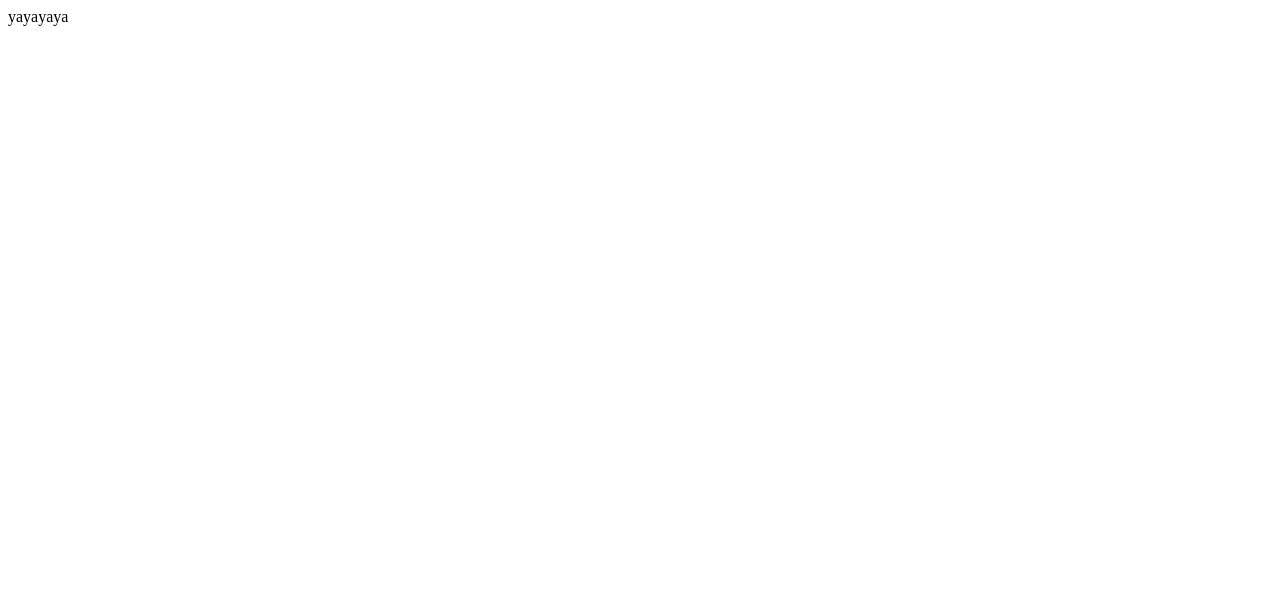
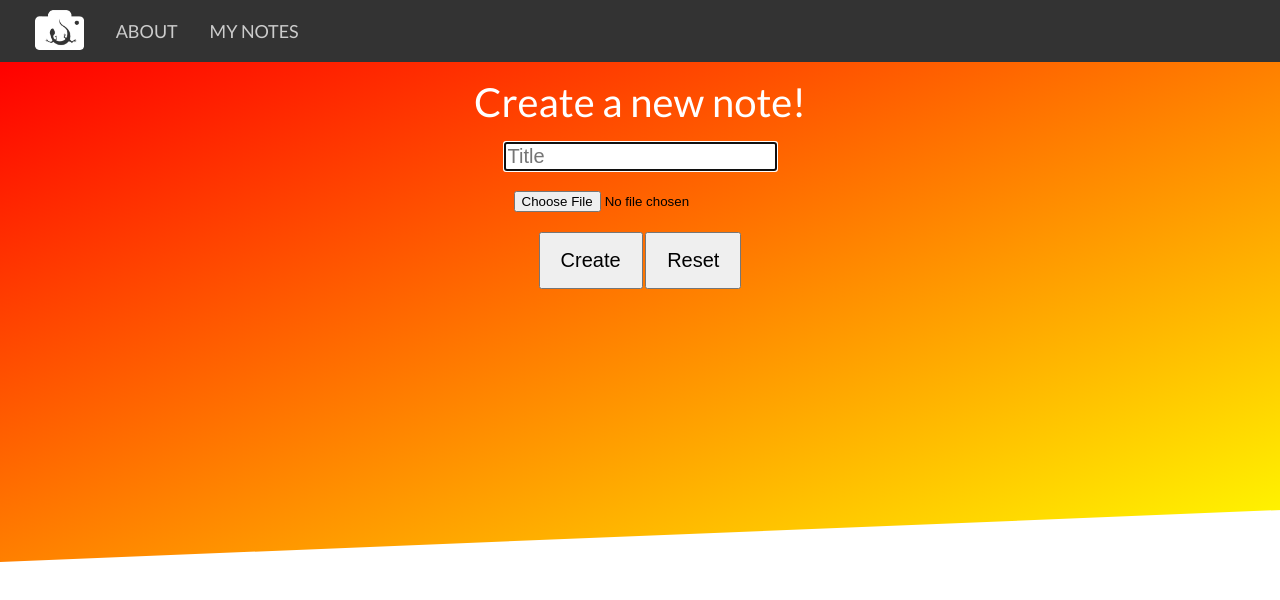
Before and after one commit to teilijlex/H_newtsnap, a plain HTML site: page index.html in a window 1280 px wide. Drawn offline with Linux system fonts and the light colour scheme.

Commit message:
update the document
v1

```diff
--- /dev/null
+++ b/css/browser_reset.css
@@ -0,0 +1,48 @@
+/* http://meyerweb.com/eric/tools/css/reset/
+   v2.0 | 20110126
+   License: none (public domain)
+*/
+
+html, body, div, span, applet, object, iframe,
+h1, h2, h3, h4, h5, h6, p, blockquote, pre,
+a, abbr, acronym, address, big, cite, code,
+del, dfn, em, img, ins, kbd, q, s, samp,
+small, strike, strong, sub, sup, tt, var,
+b, u, i, center,
+dl, dt, dd, ol, ul, li,
+fieldset, form, label, legend,
+table, caption, tbody, tfoot, thead, tr, th, td,
+article, aside, canvas, details, embed,
+figure, figcaption, footer, header, hgroup,
+menu, nav, output, ruby, section, summary,
+time, mark, audio, video {
+	margin: 0;
+	padding: 0;
+	border: 0;
+	font-size: 100%;
+	font: inherit;
+	vertical-align: baseline;
+}
+/* HTML5 display-role reset for older browsers */
+article, aside, details, figcaption, figure,
+footer, header, hgroup, menu, nav, section {
+	display: block;
+}
+body {
+	line-height: 1;
+}
+ol, ul {
+	list-style: none;
+}
+blockquote, q {
+	quotes: none;
+}
+blockquote:before, blockquote:after,
+q:before, q:after {
+	content: '';
+	content: none;
+}
+table {
+	border-collapse: collapse;
+	border-spacing: 0;
+}
--- /dev/null
+++ b/css/main.css
@@ -0,0 +1,89 @@
+html {
+	font-size: 10px;
+}
+
+p {
+	margin-bottom: 20px;
+}
+
+#create h1 {
+	font-size: 4rem;
+	font-family: 'Lato', sans-serif;
+	padding-top: 20px;
+	color: #fff;
+}
+
+#notes {
+	display:block;
+}
+
+#create {
+	text-align: center;
+	background: red; /* For browsers that do not support gradients */
+    background: -webkit-linear-gradient(left top, red, yellow); /* For Safari 5.1 to 6.0 */
+    background: -o-linear-gradient(bottom right, red, yellow); /* For Opera 11.1 to 12.0 */
+    background: -moz-linear-gradient(bottom right, red, yellow); /* For Firefox 3.6 to 15 */
+    background: linear-gradient(to bottom right, red, yellow); /* Standard syntax (must be last) */
+	height: 500px;
+	vertical-align: middle;
+	z-index: 1;
+	 clip-path: polygon(0 0, 1600px 0, 1600px 87%, 0 100%);
+	 -webkit-clip-path: polygon(0 0, 1600px 0, 1600px 87%, 0 100%);
+  );
+}
+
+input[type='text'] {
+	font-size: 2rem;
+	margin-top: 20px;
+}
+
+input[type='submit'], input[type='reset'] {
+	font-size: 2rem;
+	padding: 15px 20px;
+}
+
+input[type='file'] {
+	display: block;
+	margin-left: auto;
+	margin-right: auto;
+}
+
+nav {
+	display: block;
+	font-family: 'Lato', sans-serif;
+	background-color: #333;
+	width: 100%;
+	z-index: 2;
+	text-align: left;
+	box-shadow: 0 4px 8px 0 rgba(0, 0, 0, 0.2), 0 6px 20px 0 rgba(0, 0, 0, 0.19);
+}
+
+nav img {
+	height: 5vh;
+}
+
+nav li {
+	font-size: 1.8rem;
+	display: inline-block;
+	padding: 10px 15px;
+	vertical-align: middle;
+}
+
+nav li:first-child {
+	margin-left: 20px;
+}
+
+nav li a {
+	transition: color .2s ease-in-out;
+}
+
+nav li a:link, nav li a:visited {
+	 color: #CCC;
+	 text-transform: uppercase;
+	 text-decoration: none;
+}
+
+nav li a:hover, nav li a:active {
+	text-decoration: none;
+	color: #FFF;
+}
--- a/index.html
+++ b/index.html
@@ -1,6 +1,45 @@
 <!DOCTYPE html>
-<html lang="en">
 
+<html lang='en'>
 <head>
-  yayayaya
-  </head>
+    <meta charset='utf-8' />
+    <title>NewtSnap: Page 2</title>
+
+    <link href="https://fonts.googleapis.com/css?family=Lato|Raleway" rel="stylesheet">
+
+    <link rel="stylesheet" href="css/browser_reset.css" type="text/css"/>
+    <link rel="stylesheet" href="css/main.css" type="text/css"/>
+
+</head>
+
+<body>
+    <nav>
+        <ul>
+            <li><img src='images/newt_logo_final.gif' /></li>
+            <li><a href='index.html'>About</a></li>
+            <li><a href='page2.html'>My Notes</a></li>
+        </ul>
+    </nav>
+
+    <div id='create'>
+        <div id='content'>
+        <h1>Create a new note!</h1>
+        <form name='note' method='post' onSubmit='return createNote()'>
+            <p><input type='text' id='title' placeholder='Title' autofocus /></p>
+            <p><input type="file" id='pic' accept="image/*" capture="camera"></p>
+
+            <p>
+            <input type='submit' value='Create' />
+            <input type='reset' value='Reset' />
+            </p>
+        </div>
+        </form>
+
+    </div>
+
+    <div id='notes'>
+
+    </div>
+
+</body>
+</html>
```
Also changed, not shown: images/newt_logo_final.gif (added).
